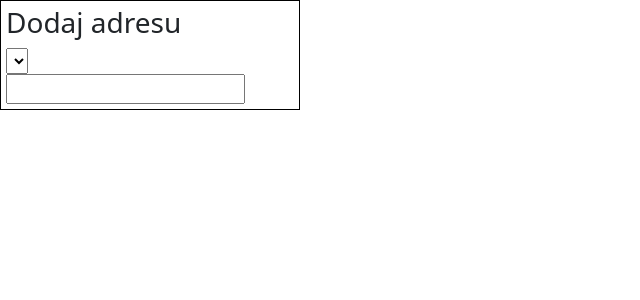
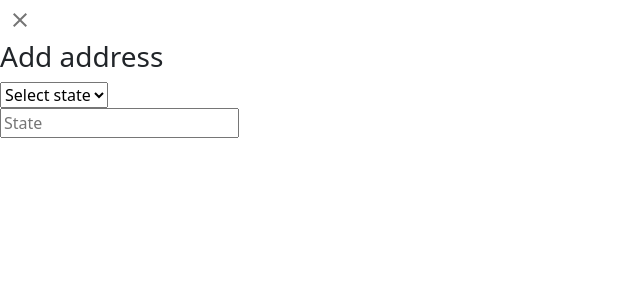
Before and after one commit to TheGoldenCloud/Wolt-market-clone, a React (Vite) app: page / in a window 1280 px wide. Shown: the top 300 px of the page, without its empty margins (0-640 px from the left). Built offline with nearby package versions, Linux system fonts and the light colour scheme.

Commit message:
Added styles to select and input and added icon

```diff
--- a/src/components/regionSelect.jsx
+++ b/src/components/regionSelect.jsx
@@ -1,29 +1,35 @@
 import React from 'react'
 import "bootstrap/dist/css/bootstrap.css";
+import style from '../styles/style.module.css'
+import CloseIcon from '@mui/icons-material/Close';
+import { IconButton } from '@mui/material';
+import { Box } from "@mui/system";
+
 import region from '../photos/region.png'
 
 function RegionSelect() {
 
-
-
-  let style = {
-    main:{
-        width:"300px",
-        border:"1px solid black",
-        padding: "5px"
-    }
-
-  }
-
   return (
     <React.Fragment>
-        <div style={style.main}>
-            <h3>Dodaj adresu</h3>
-            <select >
-                <option></option>
+        <div className = {style.adrWindow}>
+
+          <div className = {style.closeBtn}>
+            <Box>
+              <IconButton>
+                <CloseIcon fontSize='medium' />
+              </IconButton>
+            </Box>
+          </div>
+
+            <h3>Add address</h3>
+            <select placeholder='Select state' className= {style.selectStreet} >
+                <option>Select state</option>
+                <option>Hello</option>
+                <option>Hello</option>
+                <option>Hello</option>
             </select>
             <br/>
-            <input />
+            <input className = {style.inputState} placeholder='State'/>
         </div>
     </React.Fragment>
   )
```
